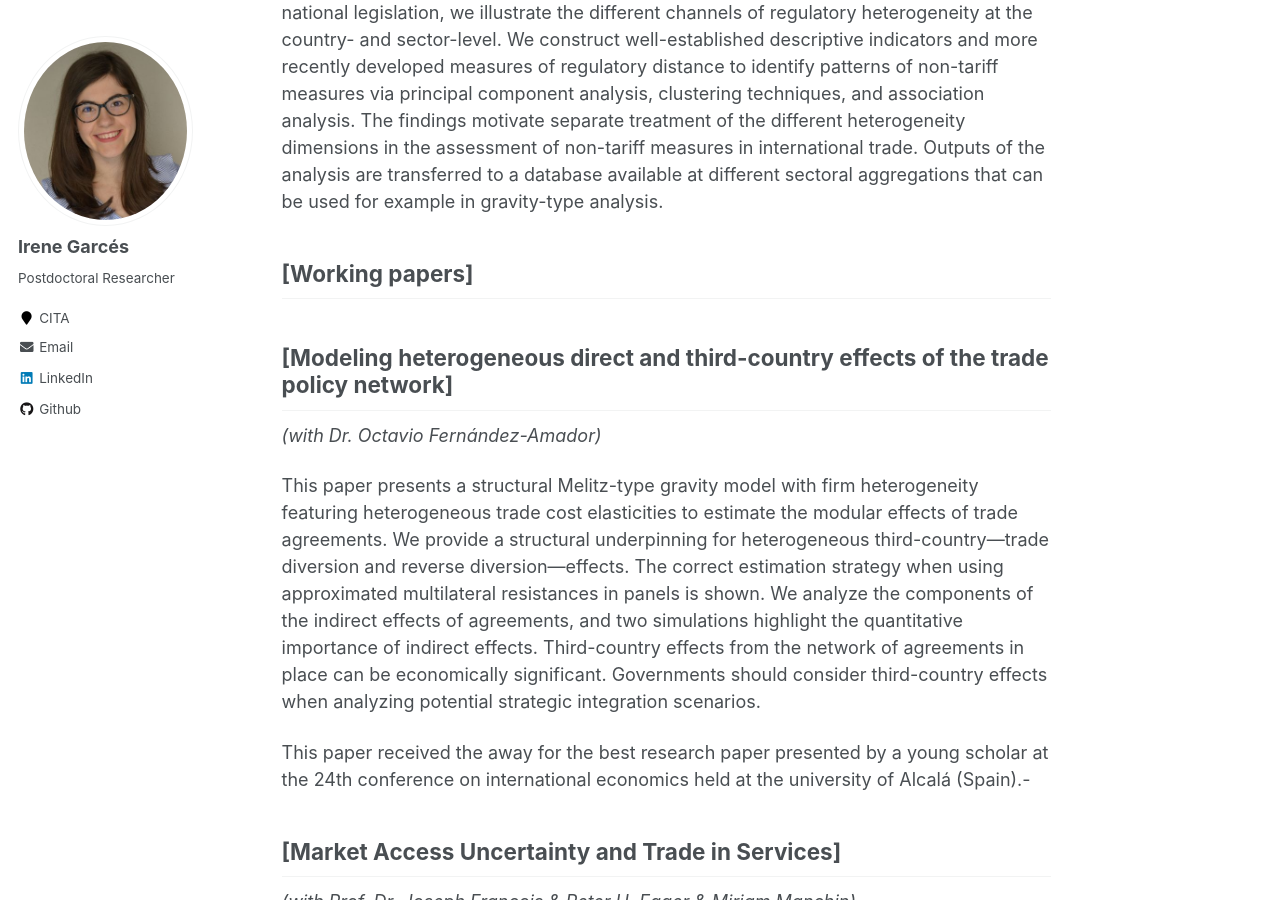
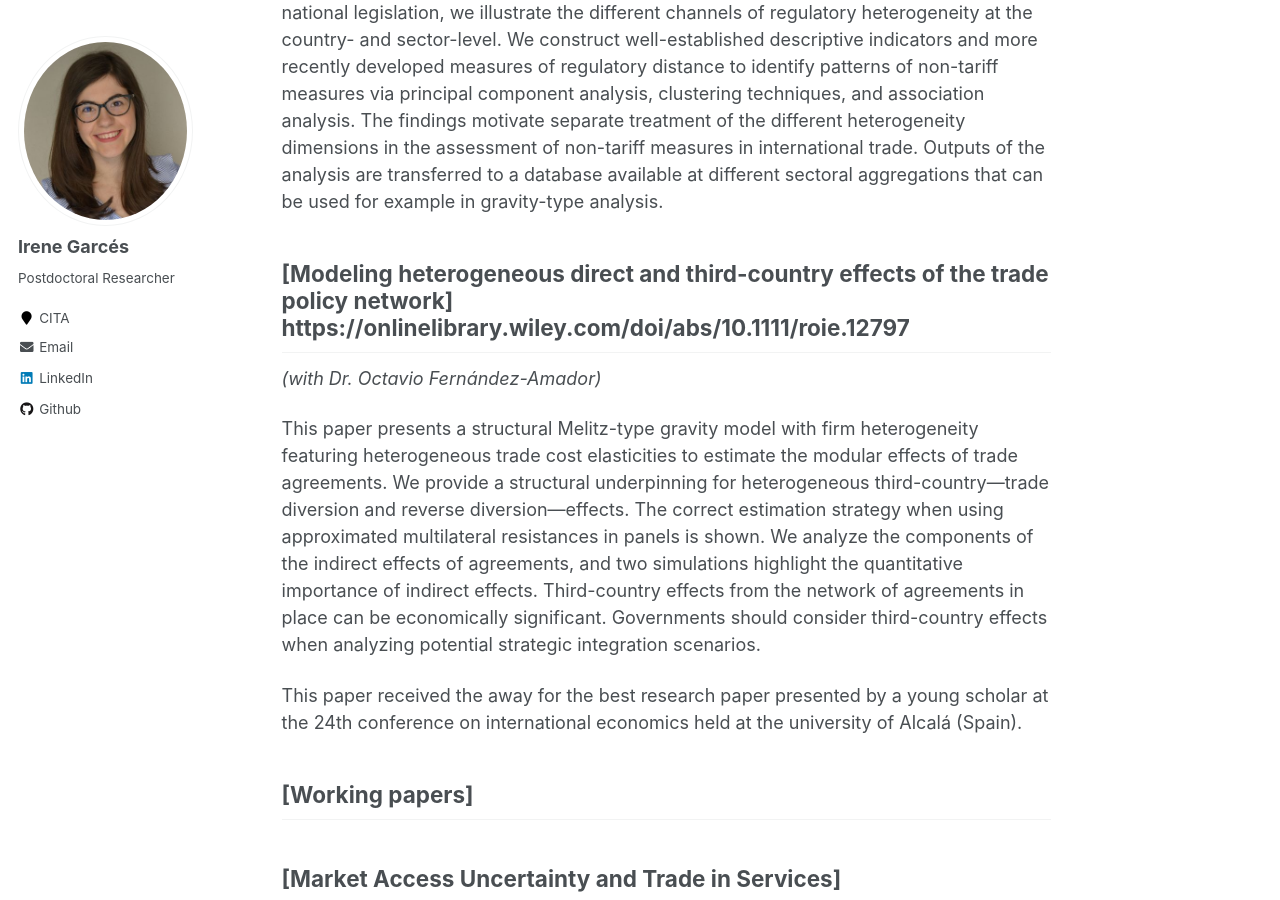
Before and after one commit to IreneGarces/irenegarces.github.io, a Jekyll site: the page built from _pages/research.md, in a window 1280 px wide and 900 px high, scrolled down 888 px. Built offline with Jekyll 4.4.1, drawn with Linux system fonts in a browser that asks for light colours; part of the change alters nothing that is shown.

Commit message:
Update research.md

```diff
--- a/_pages/research.md
+++ b/_pages/research.md
@@ -32,9 +32,7 @@ heterogeneity with respect to the intensity, coverage, and structure of regulati
 Enabled by detailed product-level regulatory data based on coded reviews of national legislation, we illustrate the different channels of regulatory heterogeneity
 at the country- and sector-level. We construct well-established descriptive indicators and more recently developed measures of regulatory distance to identify patterns of non-tariff measures via principal component analysis, clustering techniques, and association analysis. The findings motivate separate treatment of the different heterogeneity dimensions in  the assessment of non-tariff measures in international trade. Outputs of the analysis are transferred to a database available at different sectoral aggregations that can be used for example in gravity-type analysis.
 
-## [Working papers]
-
-## [Modeling heterogeneous direct and third-country effects of the trade policy network]
+## [Modeling heterogeneous direct and third-country effects of the trade policy network]  https://onlinelibrary.wiley.com/doi/abs/10.1111/roie.12797
 *(with Dr. Octavio Fernández-Amador)*
 
 This paper presents a structural Melitz-type gravity model with firm heterogeneity featuring heterogeneous trade cost elasticities to estimate the modular
@@ -43,7 +41,9 @@ The correct estimation strategy when using approximated multilateral resistances
 and two simulations highlight the quantitative importance of indirect effects. Third-country effects from the network of agreements in place can be economically
 significant. Governments should consider third-country effects when analyzing potential strategic integration scenarios.
 
-This paper received the away for the best research paper presented by a young scholar at the 24th conference on international economics held at the university of Alcalá (Spain).-
+This paper received the away for the best research paper presented by a young scholar at the 24th conference on international economics held at the university of Alcalá (Spain).
+
+## [Working papers]
 
 ## [Market Access Uncertainty and Trade in Services]
 *(with Prof. Dr. Joseph Francois & Peter H. Egger & Miriam Manchin)*
```
